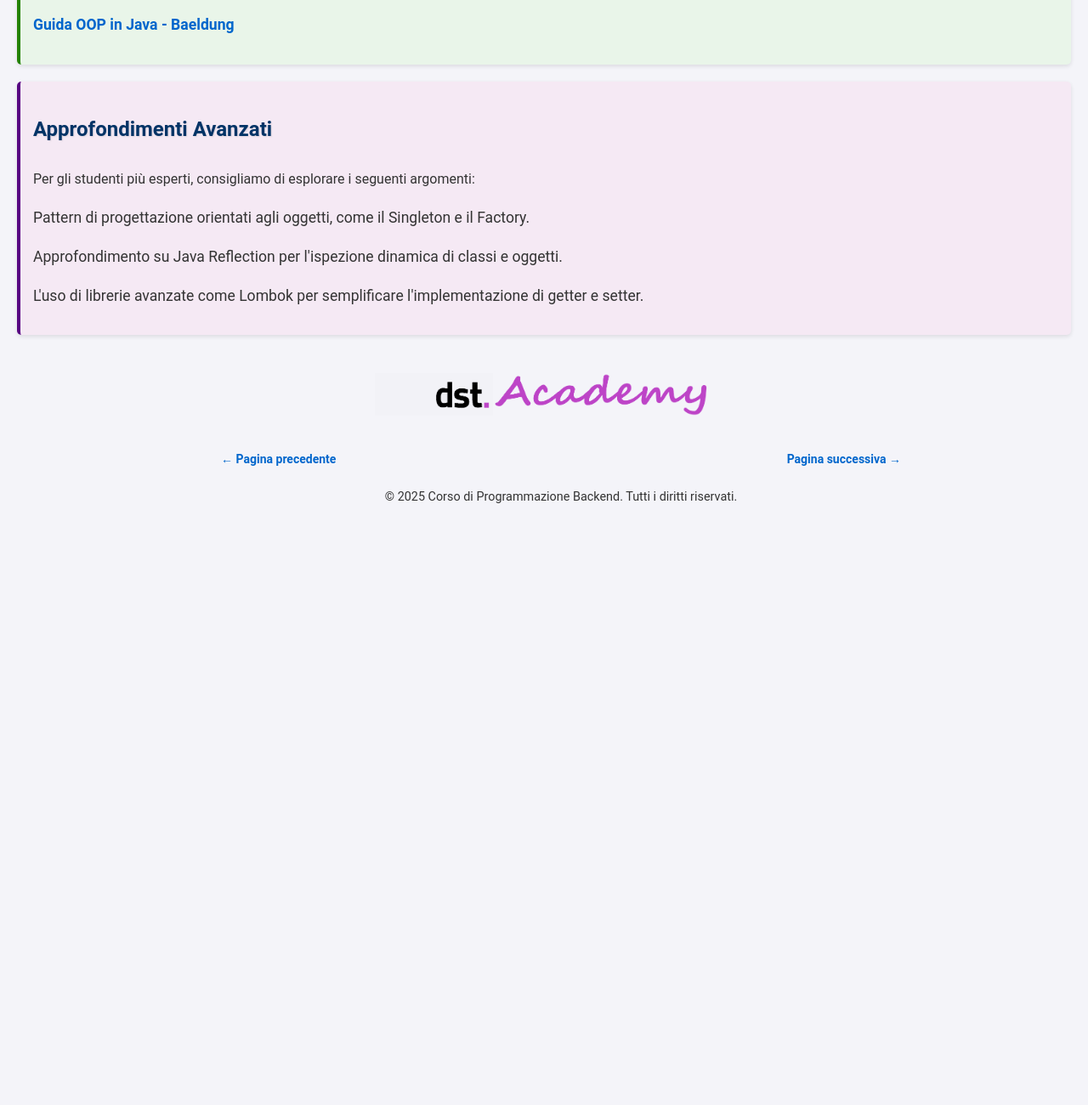
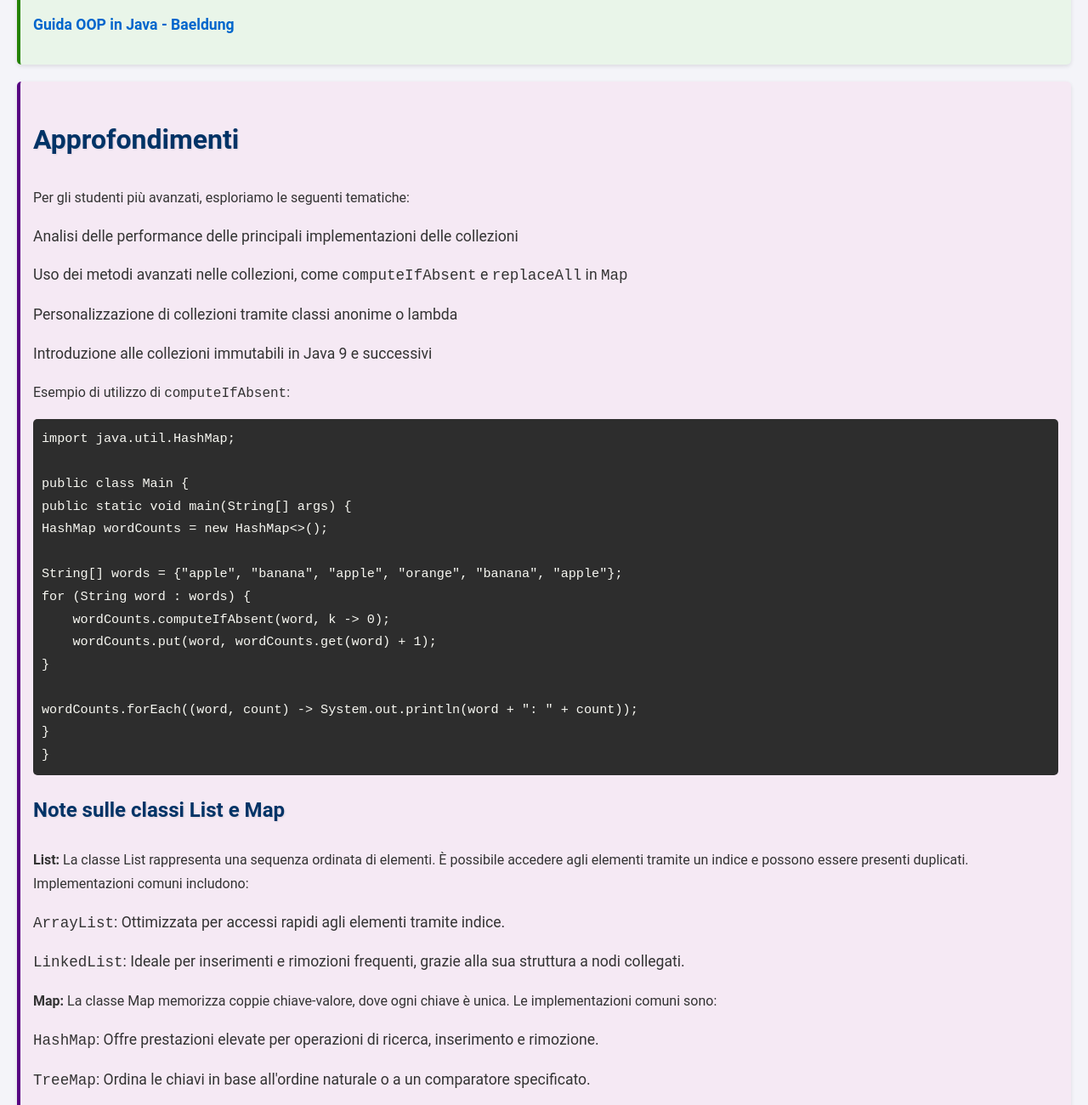
Before and after one commit to Sh1nig4my/CorsoJavaBase, a plain HTML site: page Settimana_1/Lezione_4.html in a window 1280 px wide. Shown: the part 3640-4940 px from the top of the page at 85% size. Before the commit the page ends 4257 px from the top, so only its background shows below. Drawn offline with Linux system fonts and the light colour scheme.

Commit message:
update Lezione 3 e 4

```diff
--- a/Settimana_1/Lezione_4.html
+++ b/Settimana_1/Lezione_4.html
@@ -139,13 +139,42 @@ public class Main {
 </ul>
 </section>
 <section class="advanced">
-<h3>Approfondimenti Avanzati</h3>
-<p>Per gli studenti più esperti, consigliamo di esplorare i seguenti argomenti:</p>
-<ul>
-<li>Pattern di progettazione orientati agli oggetti, come il Singleton e il Factory.</li>
-<li>Approfondimento su Java Reflection per l'ispezione dinamica di classi e oggetti.</li>
-<li>L'uso di librerie avanzate come Lombok per semplificare l'implementazione di getter e setter.</li>
-</ul>
+    <h2>Approfondimenti</h2>
+    <p>Per gli studenti più avanzati, esploriamo le seguenti tematiche:</p>
+    <ul>
+        <li>Analisi delle performance delle principali implementazioni delle collezioni</li>
+        <li>Uso dei metodi avanzati nelle collezioni, come <code>computeIfAbsent</code> e <code>replaceAll</code> in <code>Map</code></li>
+        <li>Personalizzazione di collezioni tramite classi anonime o lambda</li>
+        <li>Introduzione alle collezioni immutabili in Java 9 e successivi</li>
+    </ul>
+    <p>Esempio di utilizzo di <code>computeIfAbsent</code>:</p>
+    <pre><code class="language-java">import java.util.HashMap;
+
+public class Main {
+public static void main(String[] args) {
+HashMap<String, Integer> wordCounts = new HashMap<>();
+
+String[] words = {"apple", "banana", "apple", "orange", "banana", "apple"};
+for (String word : words) {
+    wordCounts.computeIfAbsent(word, k -> 0);
+    wordCounts.put(word, wordCounts.get(word) + 1);
+}
+
+wordCounts.forEach((word, count) -> System.out.println(word + ": " + count));
+}
+}</code></pre>
+
+    <h3>Note sulle classi List e Map</h3>
+    <p><strong>List:</strong> La classe List rappresenta una sequenza ordinata di elementi. È possibile accedere agli elementi tramite un indice e possono essere presenti duplicati. Implementazioni comuni includono:</p>
+    <ul>
+        <li><code>ArrayList</code>: Ottimizzata per accessi rapidi agli elementi tramite indice.</li>
+        <li><code>LinkedList</code>: Ideale per inserimenti e rimozioni frequenti, grazie alla sua struttura a nodi collegati.</li>
+    </ul>
+    <p><strong>Map:</strong> La classe Map memorizza coppie chiave-valore, dove ogni chiave è unica. Le implementazioni comuni sono:</p>
+    <ul>
+        <li><code>HashMap</code>: Offre prestazioni elevate per operazioni di ricerca, inserimento e rimozione.</li>
+        <li><code>TreeMap</code>: Ordina le chiavi in base all'ordine naturale o a un comparatore specificato.</li>
+    </ul>
 </section>
 <footer class="footer">
 <a class="footer-logo" href="/index.html">
```
Also changed, not shown: Settimana_1/Lezione_3.html (+1 -0 lines).
